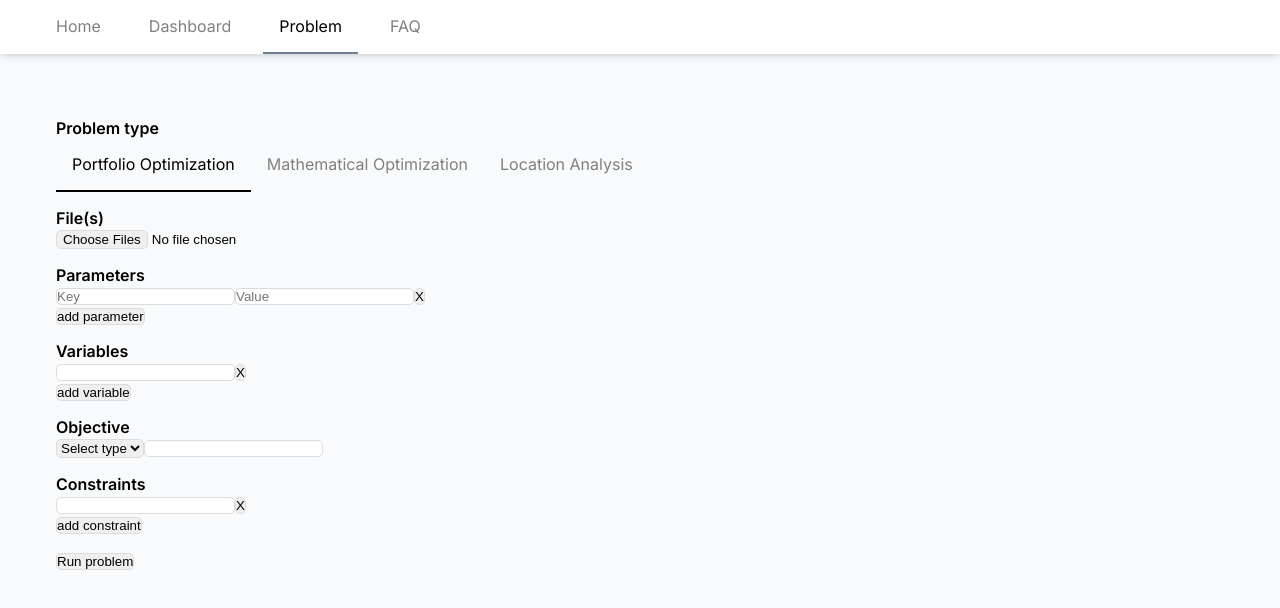
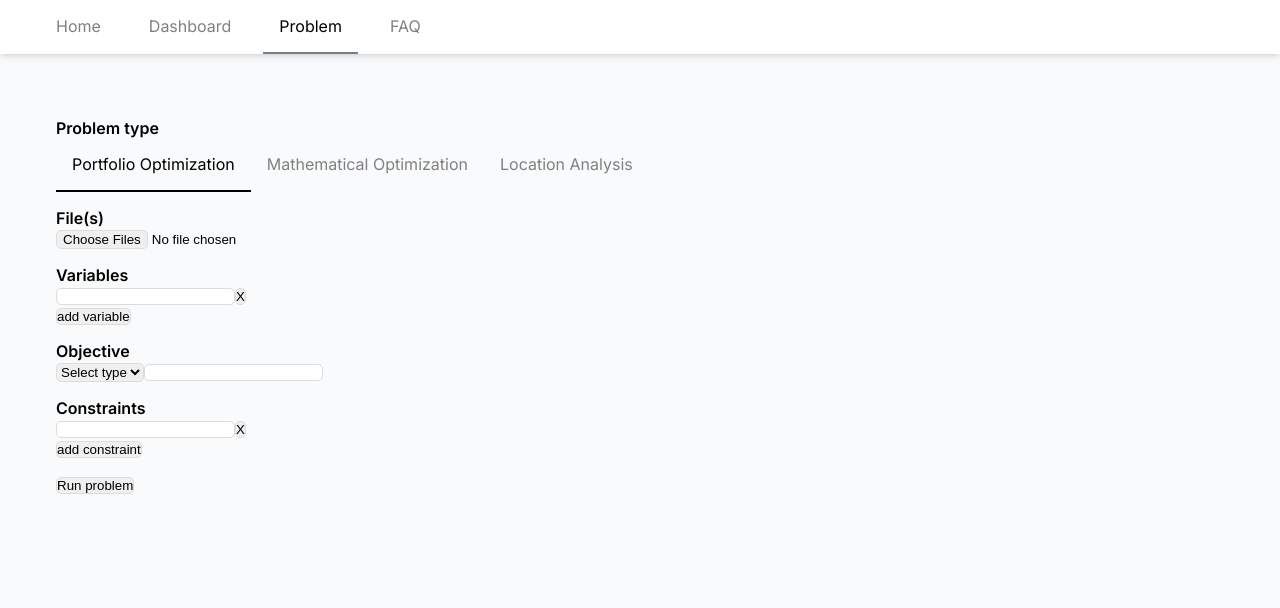
Before and after one commit to rileyounga/GurobiETL, a Next.js app in the folder src/frontend/: page /problem in a window 1280 px wide. Shown: the top 608 px of the page. Built offline with nearby package versions, Linux system fonts and the light colour scheme.

Commit message:
remove parameters section from form

```diff
--- a/src/frontend/app/problem/page.js
+++ b/src/frontend/app/problem/page.js
@@ -7,9 +7,6 @@ export default function Content() {
   async function send() {
     const formData = new FormData();
 
-    let params = {}
-    parameters.filter((p) => (p.key != "" && p.value != "")).forEach((p) => (params[p.key] = p.value));
-    formData.append("parameters", JSON.stringify(params))
     formData.append("problemType", JSON.stringify(problemType));
     formData.append("objective", JSON.stringify([objectiveFormula, objectiveType]));
     formData.append("variables", JSON.stringify(variables.filter((v) => (v.value != "")).map((v) => (v.value))));
@@ -38,7 +35,6 @@ export default function Content() {
   const [objectiveType, setObjectiveType] = useState("");
   const [objectiveFormula, setObjectiveInput] = useState("");
 
-  const [parameters, setParameters] = useState([{key: "", value: ""}]);
   const [variables, setVariables] = useState([{value: ""}]);
   const [constraints, setConstraints] = useState([{value: ""}]);
   const [files, setFiles] = useState([]);
@@ -63,18 +59,6 @@ export default function Content() {
           <input type="file" name="file" multiple onChange={(e) => {setFiles(e.target.files)}}/>
         </div>
 
-        <div>
-          <h1>Parameters</h1>
-          {parameters.map((param, index) => (
-            <div>
-              <Parameter parameter={param} />
-              <button onClick={() => {setParameters(parameters.toSpliced(index, 1))}}>X</button>
-            </div>
-          ))}
-          <div>
-          <button onClick={() => {setParameters([...parameters, {key: "", value: ""}])}}>add parameter</button>
-          </div>
-        </div>
         <div>
           <h1>Variables</h1>
           {variables.map((variable, index) => (
@@ -116,16 +100,6 @@ export default function Content() {
   );
 }
 
-function Parameter({ parameter }) {
-  const [value, setValue] = useState();
-  return (
-      <div className={styles.dynamiclist}>
-        <input placeholder="Key" type="text" name="key" value={parameter.key} onChange={(e) => {setValue(e.target.value); parameter.key = e.target.value}} />
-        <input placeholder="Value" type="text" name="value" value={parameter.value} onChange={(e) => {setValue(e.target.value); parameter.value = e.target.value}} />
-      </div>
-  );
-}
-
 function Variable({ variable }) {
   const [value, setValue] = useState();
   return (
```
